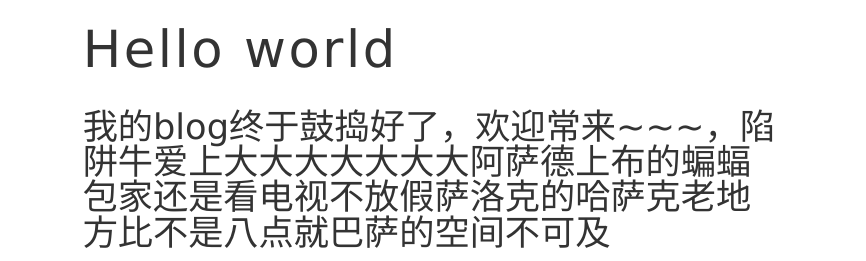
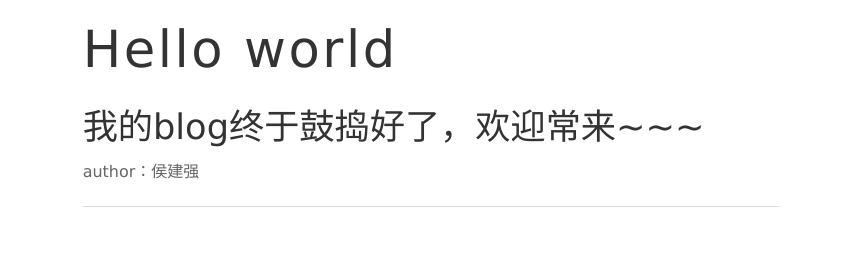
Before and after one commit to houjq/houjq.github.io, a plain HTML site: page 2016/09/04/Hello-world/index.html in a window 1280 px wide. Shown: the part 151-412 px from the top of the page, 414-1280 px from the left. Drawn offline with nearby package versions, Linux system fonts and the light colour scheme; some packages are replaced by stand-ins of ours; a script that the page names is missing.

Commit message:
Site updated: 2016-09-04 23:59:01

```diff
--- a/2016/09/04/Hello-world/index.html
+++ b/2016/09/04/Hello-world/index.html
@@ -16,16 +16,16 @@
 
 
 
-    <meta name="description" content="Hello world我的blog终于鼓捣好了，欢迎常来~~~，陷阱牛爱上大大大大大大大阿萨德上布的蝙蝠包家还是看电视不放假萨洛克的哈萨克老地方比不是八点就巴萨的空间不可及">
+    <meta name="description" content="Hello world我的blog终于鼓捣好了，欢迎常来~~~author：侯建强">
 <meta property="og:type" content="article">
 <meta property="og:title" content="Hello world | Monkey-hou">
 <meta property="og:url" content="http://yoursite.com/2016/09/04/Hello-world/index.html">
 <meta property="og:site_name" content="Monkey-hou">
-<meta property="og:description" content="Hello world我的blog终于鼓捣好了，欢迎常来~~~，陷阱牛爱上大大大大大大大阿萨德上布的蝙蝠包家还是看电视不放假萨洛克的哈萨克老地方比不是八点就巴萨的空间不可及">
-<meta property="og:updated_time" content="2016-09-04T13:20:21.192Z">
+<meta property="og:description" content="Hello world我的blog终于鼓捣好了，欢迎常来~~~author：侯建强">
+<meta property="og:updated_time" content="2016-09-04T15:56:12.907Z">
 <meta name="twitter:card" content="summary">
 <meta name="twitter:title" content="Hello world | Monkey-hou">
-<meta name="twitter:description" content="Hello world我的blog终于鼓捣好了，欢迎常来~~~，陷阱牛爱上大大大大大大大阿萨德上布的蝙蝠包家还是看电视不放假萨洛克的哈萨克老地方比不是八点就巴萨的空间不可及">
+<meta name="twitter:description" content="Hello world我的blog终于鼓捣好了，欢迎常来~~~author：侯建强">
 
 
 
@@ -177,7 +177,8 @@ classes that you can use:
   </header>
 
   <section id="post-content" class="article-content post">
-    <h1 id="Hello-world"><a href="#Hello-world" class="headerlink" title="Hello world"></a>Hello world</h1><h2 id="我的blog终于鼓捣好了，欢迎常来-，陷阱牛爱上大大大大大大大阿萨德上布的蝙蝠包家还是看电视不放假萨洛克的哈萨克老地方比不是八点就巴萨的空间不可及"><a href="#我的blog终于鼓捣好了，欢迎常来-，陷阱牛爱上大大大大大大大阿萨德上布的蝙蝠包家还是看电视不放假萨洛克的哈萨克老地方比不是八点就巴萨的空间不可及" class="headerlink" title="我的blog终于鼓捣好了，欢迎常来~~~，陷阱牛爱上大大大大大大大阿萨德上布的蝙蝠包家还是看电视不放假萨洛克的哈萨克老地方比不是八点就巴萨的空间不可及"></a>我的blog终于鼓捣好了，欢迎常来~~~，陷阱牛爱上大大大大大大大阿萨德上布的蝙蝠包家还是看电视不放假萨洛克的哈萨克老地方比不是八点就巴萨的空间不可及</h2>
+    <h1 id="Hello-world"><a href="#Hello-world" class="headerlink" title="Hello world"></a>Hello world</h1><h2 id="我的blog终于鼓捣好了，欢迎常来"><a href="#我的blog终于鼓捣好了，欢迎常来" class="headerlink" title="我的blog终于鼓捣好了，欢迎常来~~~"></a>我的blog终于鼓捣好了，欢迎常来~~~</h2><p>author：侯建强</p>
+
   </section>
 
 
```
